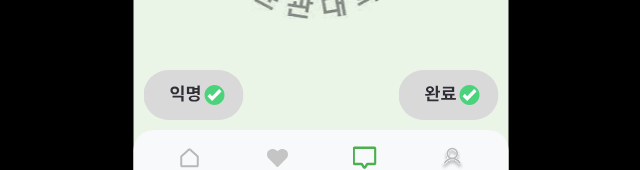
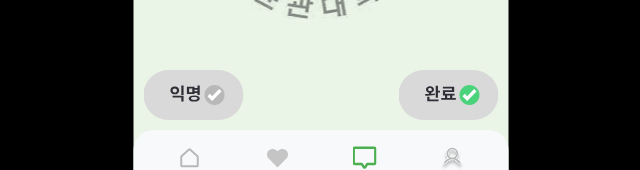
Before and after one commit to pbk95120/Kingo-Eats, a React (Create React App) app in the folder frontend/: page /write in a window 1280 px wide. Shown: the part 685-855 px from the top of the page, without its empty margins (319-959 px from the left). Built offline with nearby package versions, Linux system fonts and the light colour scheme.

Commit message:
익명수정

```diff
--- a/frontend/src/pages/write.js
+++ b/frontend/src/pages/write.js
@@ -10,7 +10,9 @@ const WritePage = () => {
   const [title, setTitle] = useState("");
   const [content, setContent] = useState("");
 
-  const [user_name, setUserName] = useState("익명의 율전이");
+  const [user_name, setUserName] = useState("율전이");
+
+  const [isAnonymous, setIsAnonymous] = useState(false);
 
   const handleCompleteButtonClick = () => {
     // "/community"로 이동하면서 데이터 전달
@@ -148,13 +150,13 @@ const WritePage = () => {
         />
 
         <img
-          src={process.env.PUBLIC_URL + "/images/익명.svg"}
+          src={isAnonymous ? process.env.PUBLIC_URL + "/images/익명.svg" : process.env.PUBLIC_URL + "/images/익명off.svg"}
           alt="noname Button"
           className="noname-button"
           onClick={() => {
             // 익명기능 활성화.
-            alert("익명 기능이 활성화되었습니다.");
             setUserName("익명");
+            setIsAnonymous(!isAnonymous);
           }}
         />
       </section>
```
Also changed, not shown: frontend/public/images/익명off.svg (added).
